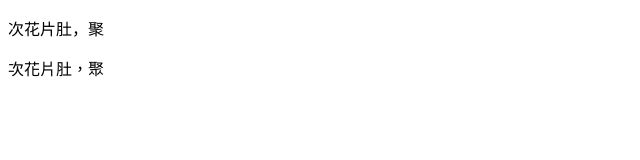
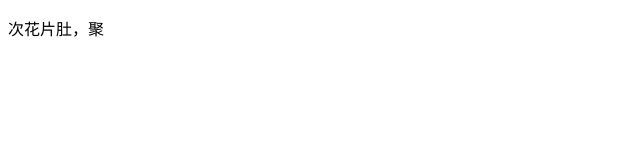
Before and after one commit to thankod/testHTML, a plain HTML site: page index.html in a window 1280 px wide. Shown: the whole page, without its empty margins (0-640 px from the left). Drawn offline with Linux system fonts and the light colour scheme.

Commit message:
Update index.html

```diff
--- a/index.html
+++ b/index.html
@@ -2,6 +2,5 @@
 <html>
 <body>
     <p lang="zh-CN">次花片肚，聚</p>
-    <p lang="zh-TW">次花片肚，聚</p>
 </body>
 </html>
```
